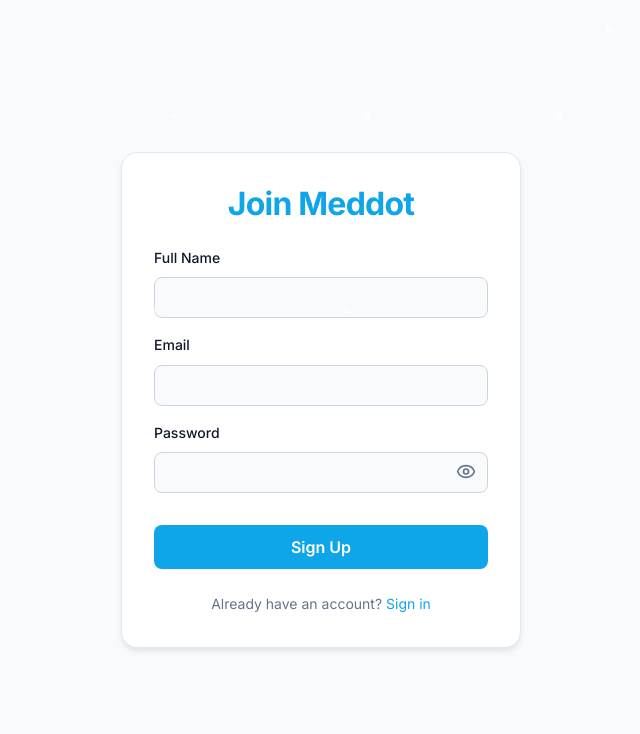
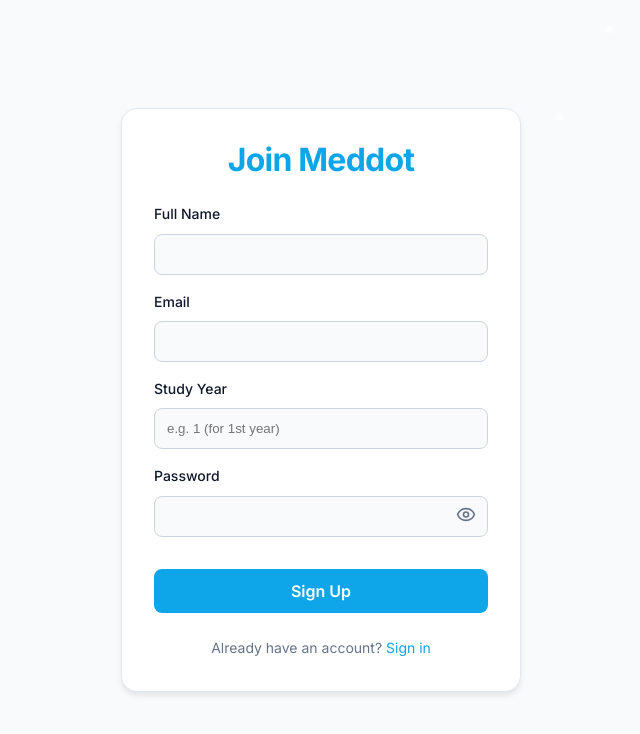
Before and after one commit to nexveuofficial-jpg/meddot, a Next.js app: page /signup in a window 1280 px wide. Shown: the top 734 px of the page, without its empty margins (319-959 px from the left). Built offline with nearby package versions, Linux system fonts and the light colour scheme; no server answers; the database is empty.

Commit message:
Add Study Year field to signup and profile

```diff
--- a/app/context/AuthContext.js
+++ b/app/context/AuthContext.js
@@ -136,7 +136,7 @@
     };
 
     // Signup
-    const signup = async (name, email, password) => {
+    const signup = async (name, email, password, studyYear) => {
         try {
             // 1. Create Auth User
             const { data, error } = await supabase.auth.signUp({
@@ -145,6 +145,7 @@
                 options: {
                     data: {
                         full_name: name,
+                        year_of_study: studyYear,
                     },
                     emailRedirectTo: `${window.location.origin}/auth/callback`,
                 },
@@ -153,16 +154,16 @@
             if (error) throw error;
 
             if (data?.user) {
-                // 2. Manual Profile Creation (If no trigger exists)
-                // Just in case, we can try to insert. If trigger handles it, this might fail or conflict, but 'upsert' is safer.
-                /*
+                // 2. Manual Profile Creation (Ensure data is saved)
                 const { error: profileError } = await supabase.from('profiles').upsert([{
                     id: data.user.id,
                     full_name: name,
                     email: email,
-                    role: 'student'
+                    role: 'student',
+                    year_of_study: studyYear
                 }]);
-                */
+
+                if (profileError) console.error("Manual profile creation failed:", profileError);
             }
 
             return { success: true, data };
--- a/app/profile/page.js
+++ b/app/profile/page.js
@@ -186,7 +186,7 @@
                                 </div>
                                 <div>
                                     <label style={{ display: 'block', marginBottom: '0.5rem', fontSize: '0.9rem', fontWeight: 600, color: '#64748b' }}>Year of Study</label>
-                                    <input type="text" value={formData.year_of_study} onChange={(e) => setFormData({ ...formData, year_of_study: e.target.value })}
+                                    <input type="number" min="1" max="6" value={formData.year_of_study} onChange={(e) => setFormData({ ...formData, year_of_study: e.target.value })}
                                         style={{ width: '100%', padding: '0.75rem', borderRadius: '0.5rem', border: '1px solid #cbd5e1', background: '#f8fafc' }} />
                                 </div>
                             </div>
--- a/app/signup/page.js
+++ b/app/signup/page.js
@@ -10,13 +10,14 @@
     const [name, setName] = useState("");
     const [email, setEmail] = useState("");
     const [password, setPassword] = useState("");
+    const [studyYear, setStudyYear] = useState("");
     const [showPassword, setShowPassword] = useState(false);
     const { signup } = useAuth();
     const router = useRouter();
 
     const handleSubmit = async (e) => {
         e.preventDefault();
-        const result = await signup(name, email, password);
+        const result = await signup(name, email, password, studyYear);
         if (result.success) {
             // Check if we have a session (immediate login)
             if (result.data?.session) {
@@ -89,6 +90,27 @@
                     </div>
 
                     <div>
+                        <label style={{ display: "block", marginBottom: '0.5rem', fontSize: '0.875rem', fontWeight: 500 }}>Study Year</label>
+                        <input
+                            type="number"
+                            min="1"
+                            max="6"
+                            placeholder="e.g. 1 (for 1st year)"
+                            value={studyYear}
+                            onChange={(e) => setStudyYear(e.target.value)}
+                            required
+                            style={{
+                                width: "100%",
+                                padding: "0.75rem",
+                                borderRadius: "0.5rem",
+                                border: "1px solid #cbd5e1",
+                                background: "#f8fafc",
+                                color: "#0f172a"
+                            }}
+                        />
+                    </div>
+
+                    <div>
                         <label style={{ display: "block", marginBottom: "0.5rem", fontSize: "0.875rem", fontWeight: 500 }}>Password</label>
                         <div style={{ position: "relative" }}>
                             <input
```
